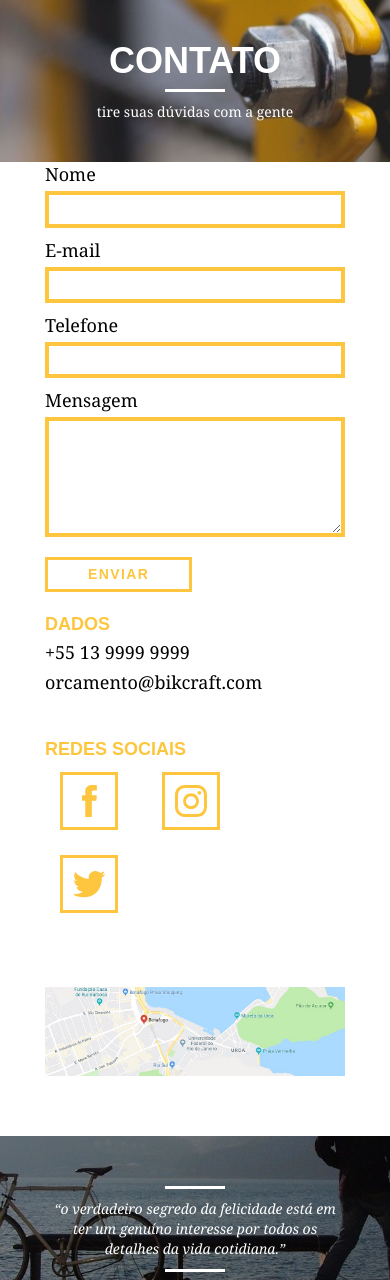
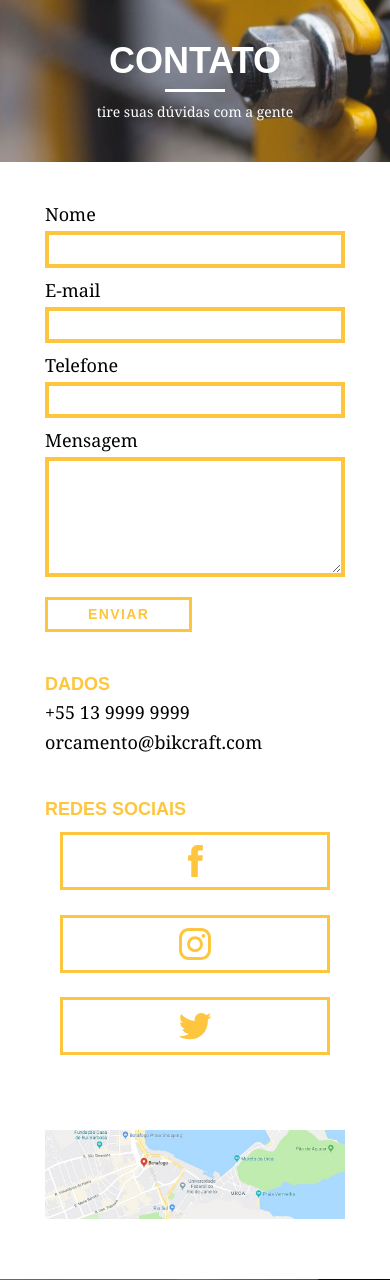
Before and after one commit to lincoolngomes/Bikcraft, a PHP site: page /contato.html in a window 390 px wide. Shown: the part 242-1522 px from the top of the page. Run offline with PHP 8.4, Linux system fonts and the light colour scheme.

Commit message:
update contato responsive.css

```diff
--- a/css/contato.css
+++ b/css/contato.css
@@ -178,6 +178,7 @@
 
 .contato {
   padding-bottom: 40px;
+  padding-top: 40px;
 }
 
 .contato_redes ul li {
--- a/css/responsivo.css
+++ b/css/responsivo.css
@@ -135,4 +135,21 @@
   .produto_icone {
     padding: 41px 0;
   }
+
+  /* Contato */
+  .contato {
+    padding-bottom: 40px;
+    padding-top: 40px;
+  }
+
+  .contato .form {
+    margin-bottom: 40px;
+  }
+
+  .orcamento_dados ul li {
+    width: 100%;
+    margin-right: 1px;
+
+    text-align: -webkit-center;
+  }
 }
```
